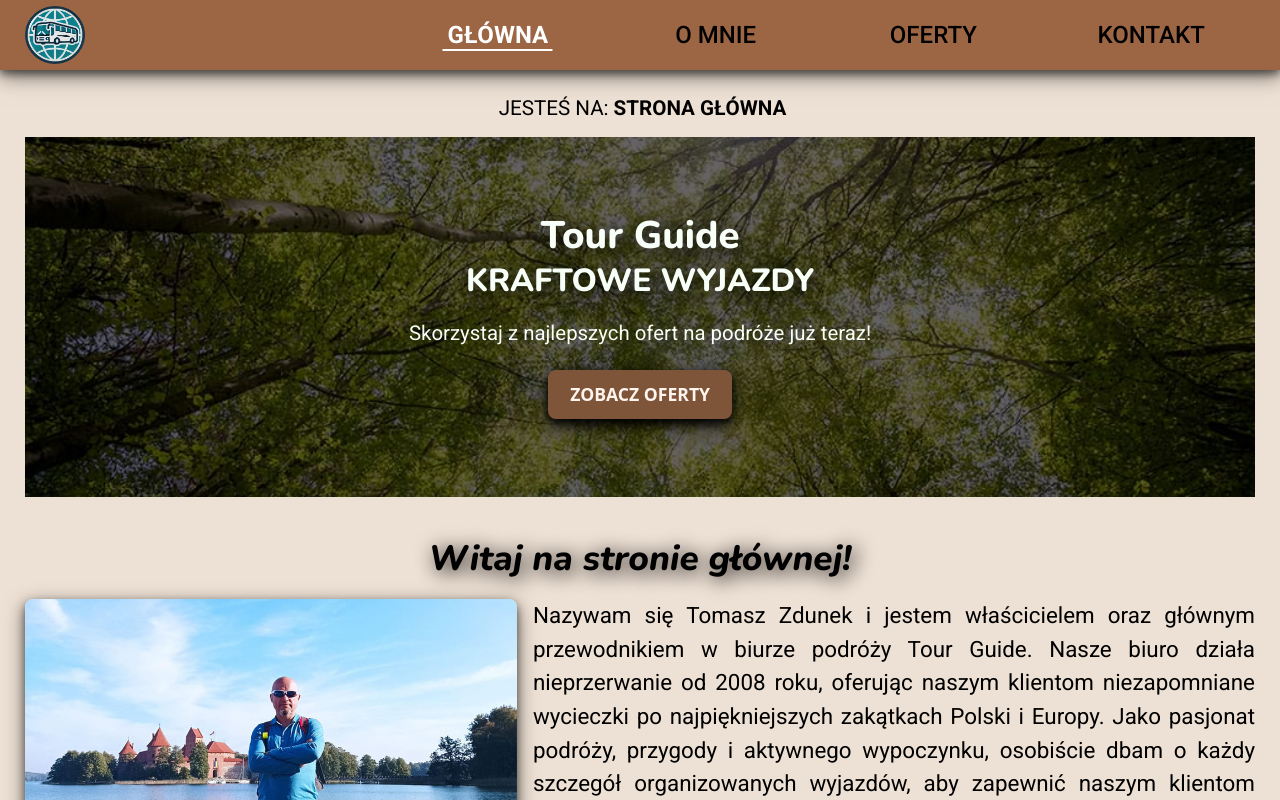
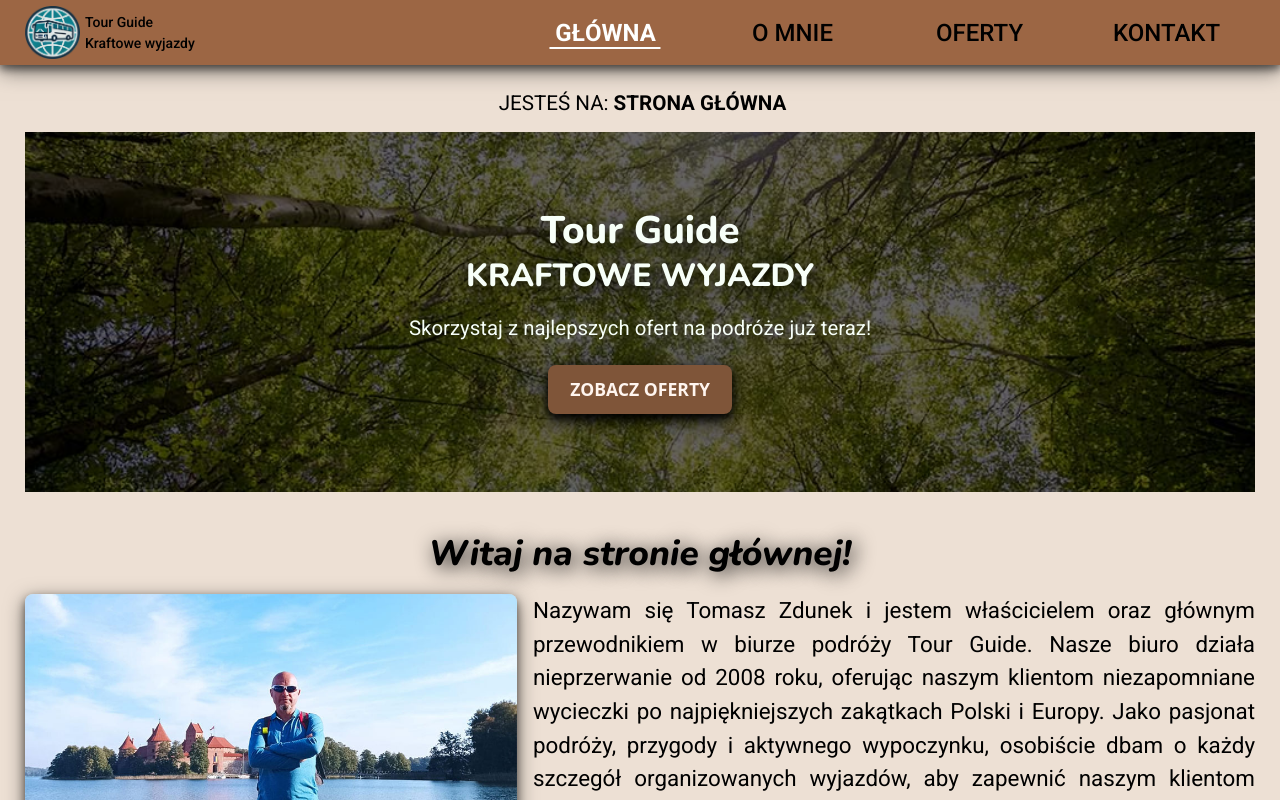
Before and after one commit to MariuszRozycki/tour-guide-pl, a React (Vite) app: page / in a window 1280 px wide. Shown: the top 800 px of the page. Built offline with nearby package versions, Linux system fonts and the light colour scheme.

Commit message:
Improved logo & add logo to modal

```diff
--- a/src/components/Nav/Nav.tsx
+++ b/src/components/Nav/Nav.tsx
@@ -8,10 +8,16 @@ const Nav = () => {
   return (
     <nav className="nav" ref={navMainRef}>
       <div className="container">
-        <div className="nav-logo-wrapper">
-          <a href="/">
-            <img src="/pictures/logo.png" alt="logo" />
-          </a>
+        <div className="logo-component">
+          <div className="nav-logo-wrapper">
+            <a href="/">
+              <img src="/pictures/logo.png" alt="logo" />
+            </a>
+          </div>
+          <ul className="logo-header">
+            <li>Tour Guide</li>
+            <li>Kraftowe wyjazdy</li>
+          </ul>
         </div>
         <HamburgerMenu
           ref={hamburgerMenuRef}
--- a/src/components/Offers/OfferModal.tsx
+++ b/src/components/Offers/OfferModal.tsx
@@ -21,6 +21,17 @@ const OfferModal = ({ isOpen, onClose, children }: ModalProps) => {
   return (
     <div className="modal-backdrop" onClick={handleOutsideClick}>
       <div className="modal-content fade-in">
+        <div className="logo-component">
+          <div className="nav-logo-wrapper">
+            <a href="/">
+              <img src="/pictures/logo.png" alt="logo" />
+            </a>
+          </div>
+          <ul className="logo-header">
+            <li>Tour Guide</li>
+            <li>Kraftowe wyjazdy</li>
+          </ul>
+        </div>
         <button className="modal-close" onClick={onClose}>
           <FontAwesomeIcon icon={faX} />
         </button>
--- a/src/styles/Nav.css
+++ b/src/styles/Nav.css
@@ -12,20 +12,38 @@ ul {
   box-shadow: var(--box-shadow-medium);
 }
 
+.logo-component {
+  display: flex;
+  min-width: 40%;
+  gap: 5px;
+
+  .logo-header {
+    font-size: 14px;
+  }
+}
+
+.nav-logo-wrapper {
+  align-items: center;
+  width: 55px;
+  height: 55px;
+
+  img {
+    width: 100%;
+  }
+}
+
+.logo-header {
+  align-items: flex-start;
+  flex-direction: column;
+  margin: 0;
+  padding: 0;
+  justify-content: center;
+}
+
 .nav .container {
   width: 100%;
   justify-content: space-between;
   align-items: center;
-
-  .nav-logo-wrapper {
-    align-items: center;
-    width: 60px;
-    height: 60px;
-
-    img {
-      width: 100%;
-    }
-  }
 
   /* hamburger menu bars */
   .hamburger-menu {
@@ -93,7 +111,7 @@ ul {
 }
 
 /* media queries */
-@media (min-width: 480px) {
+@media (min-width: 530px) {
   .nav .container {
     .hamburger-menu {
       display: none;
@@ -103,7 +121,7 @@ ul {
       position: static;
       flex-direction: row;
       justify-content: flex-end;
-      width: 70%;
+      width: 60%;
       gap: 10px;
       padding-bottom: 0;
 
--- a/src/styles/OfferModal.css
+++ b/src/styles/OfferModal.css
@@ -38,6 +38,27 @@
   border-top: 15px solid white;
   border-bottom: 30px solid white;
 
+  .logo-component {
+    position: absolute;
+    width: 80%;
+    top: 10px;
+    left: 15px;
+    align-self: flex-start;
+  }
+
+  .nav-logo-wrapper {
+    width: 60px;
+  }
+
+  .logo-header {
+    list-style: none;
+    margin-bottom: 0;
+
+    li {
+      margin: 0;
+    }
+  }
+
   h2,
   h3,
   p {
@@ -46,7 +67,7 @@
   }
 
   h2 {
-    margin-top: 10px;
+    margin-top: 35px;
 
     span {
       display: block;
```
